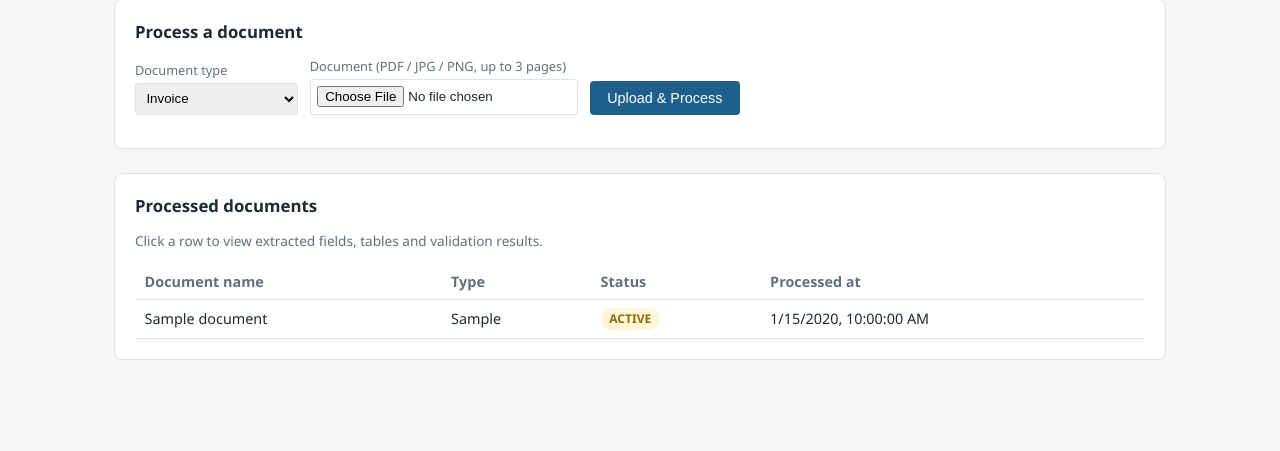
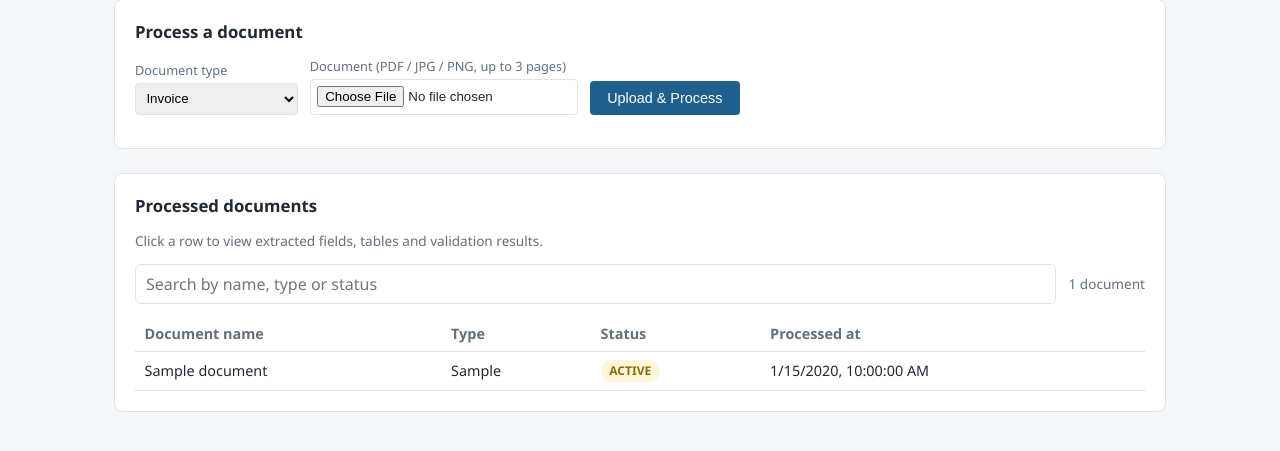
Before and after one commit to Manureddy148/Intelligent-Document-Extraction-Validation-API-Platform, a FastAPI app: page / in a window 1280 px wide. Shown: the part 84-535 px from the top of the page. Run offline with FastAPI, Linux system fonts and the light colour scheme; tables that the repository leaves empty hold one stand-in row (values such as "Sample post"); some libraries are stand-ins or nearby versions.

Commit message:
Harden the API contract, health check and dashboard against the brief
Audited the repository against every requirement in the case study and closed
the gaps found. Extraction accuracy is unchanged at 228/2/67 across the 50
dataset documents; these are API, frontend and configuration defects.

API:

- No endpoint declared a response_model, so Swagger documented the response as
  an untyped object. Each route now returns a Pydantic model and declares the
  controlled error envelopes a caller can receive (400/413/415/422 on upload,
  404 on get-by-name), which is what the /docs page is for.
- limit and offset were unbounded. They are now 1-500 and >= 0, so out-of-range
  paging is refused with 422 rather than attempted.

Health check: it reported {"status": "ok"} unconditionally. A process can start
cleanly and still be unable to reach its database or its OCR binary, and a
health endpoint that says "ok" in that state keeps a broken instance in the
load balancer. It now runs SELECT 1, queries the Tesseract version, and returns
503 with "degraded" when the database is unreachable.

Dashboard:

- Document names come from uploaded file names and were interpolated into
  innerHTML unescaped. A file named `<img src=x onerror=alert(1)>.jpg` executed
  in the browser; every interpolated value is now escaped. Verified against a
  real upload of that name: it renders as text, no element is injected and no
  dialog fires.
- Added a search box filtering by name, type or status, with a live match
  count - the brief expects processed documents to be searchable, and the table
  is unusable at 50 rows without it.

.env.example advertised IDEV_LLM_PROVIDER, which no setting reads, and
described the LLM path as "if/when implemented" when it exists. Corrected, and
every documented variable is now checked to map to a real Settings field.

Adds 4 tests (paging bounds, the OpenAPI contract, content-sniffed type
rejection, health degradation) for 62 total, and a README frontend section.
Screenshots regenerated from the running application.

Co-Authored-By: Claude Opus 5 <noreply@anthropic.com>
Claude-Session: https://claude.ai/code/session_01KDihiRTYzTrgWmqHF4z1nu

```diff
--- a/backend/app/api/routes/documents.py
+++ b/backend/app/api/routes/documents.py
@@ -1,4 +1,4 @@
-from fastapi import APIRouter, Depends, File, Form, UploadFile
+from fastapi import APIRouter, Depends, File, Form, Query, UploadFile
 from sqlalchemy.orm import Session
 
 from app.core.config import Settings, get_settings
@@ -6,29 +6,54 @@ from app.core.database import get_db
 from app.core.exceptions import DocumentNotFoundError
 from app.core.logging import get_logger
 from app.schemas.document import DocumentListResponse, DocumentSummary
-from app.schemas.extraction import DocumentType
+from app.schemas.extraction import DocumentType, ErrorResponse, ProcessingResult
 from app.services.document_service import DocumentService
 
 router = APIRouter(prefix="/documents", tags=["documents"])
 logger = get_logger(__name__)
 
+# Declared on the routes so Swagger shows callers exactly which controlled
+# error envelopes they can receive, not just the success case.
+_UPLOAD_ERRORS = {
+    400: {"model": ErrorResponse, "description": "Empty, corrupted, or over the page limit"},
+    413: {"model": ErrorResponse, "description": "File exceeds the maximum upload size"},
+    415: {"model": ErrorResponse, "description": "Not a PDF / JPG / PNG document"},
+    422: {"model": ErrorResponse, "description": "Text could not be extracted from the document"},
+}
 
-@router.post("/process")
+
+@router.post(
+    "/process",
+    response_model=ProcessingResult,
+    responses=_UPLOAD_ERRORS,
+    summary="Upload and process a document",
+    description=(
+        "Accepts a PDF / JPG / PNG of up to 3 pages as multipart form data. The file is "
+        "validated, read (native PDF text or OCR), parsed into structured fields and line "
+        "items, reconciled against the financial checks for its type, and stored. Returns "
+        "the complete structured result."
+    ),
+)
 async def process_document(
-    file: UploadFile = File(...),
-    document_type: DocumentType = Form(...),
+    file: UploadFile = File(..., description="The document to process (PDF, JPG or PNG)."),
+    document_type: DocumentType = Form(..., description="Which schema to extract against."),
     db: Session = Depends(get_db),
     settings: Settings = Depends(get_settings),
-) -> dict:
+) -> ProcessingResult:
     content = await file.read()
     service = DocumentService(db, settings)
     return service.process(filename=file.filename or "document", content=content, document_type=document_type)
 
 
-@router.get("")
+@router.get(
+    "",
+    response_model=DocumentListResponse,
+    summary="List processed documents",
+    description="Most recently processed first. Backs the dashboard table.",
+)
 async def list_documents(
-    limit: int = 100,
-    offset: int = 0,
+    limit: int = Query(100, ge=1, le=500, description="Maximum records to return."),
+    offset: int = Query(0, ge=0, description="Records to skip, for paging."),
     db: Session = Depends(get_db),
     settings: Settings = Depends(get_settings),
 ) -> DocumentListResponse:
@@ -40,12 +65,18 @@ async def list_documents(
     )
 
 
-@router.get("/{document_name}")
+@router.get(
+    "/{document_name}",
+    response_model=ProcessingResult,
+    responses={404: {"model": ErrorResponse, "description": "No result stored under that name"}},
+    summary="Retrieve the latest result by document name",
+    description="Returns the most recent stored result for this file name.",
+)
 async def get_document(
     document_name: str,
     db: Session = Depends(get_db),
     settings: Settings = Depends(get_settings),
-) -> dict:
+) -> ProcessingResult:
     service = DocumentService(db, settings)
     result = service.get_by_name(document_name)
     if result is None:
--- a/backend/app/services/ocr_service.py
+++ b/backend/app/services/ocr_service.py
@@ -20,6 +20,20 @@ class PageText:
     text: str
     ocr_used: bool
     rows: list[LayoutRow] = field(default_factory=list)
+
+
+def tesseract_version() -> str | None:
+    """The installed Tesseract version, or None if the binary is unreachable.
+
+    Used by the health endpoint: OCR is a system binary rather than a Python
+    dependency, so a deployment can start cleanly and still be unable to read a
+    scanned page.
+    """
+    try:
+        return str(pytesseract.get_tesseract_version())
+    except Exception:
+        logger.exception("Tesseract is not available")
+        return None
 
 
 class OcrService:
--- a/frontend/static/css/styles.css
+++ b/frontend/static/css/styles.css
@@ -225,3 +225,44 @@ pre.json-view {
 .checks-table td.na {
   color: var(--na);
 }
+
+.toolbar {
+  display: flex;
+  align-items: center;
+  gap: 12px;
+  flex-wrap: wrap;
+  margin-bottom: 12px;
+}
+
+.toolbar input[type="search"] {
+  flex: 1 1 260px;
+  min-width: 0;
+  padding: 8px 10px;
+  font: inherit;
+  color: inherit;
+  background: var(--surface, #fff);
+  border: 1px solid var(--border, #d7dbe0);
+  border-radius: 6px;
+}
+
+.toolbar input[type="search"]:focus {
+  outline: 2px solid #2f6fb3;
+  outline-offset: 1px;
+}
+
+.toolbar .status-line {
+  margin: 0;
+  white-space: nowrap;
+}
+
+.visually-hidden {
+  position: absolute;
+  width: 1px;
+  height: 1px;
+  margin: -1px;
+  padding: 0;
+  overflow: hidden;
+  clip: rect(0 0 0 0);
+  white-space: nowrap;
+  border: 0;
+}
--- a/frontend/static/js/dashboard.js
+++ b/frontend/static/js/dashboard.js
@@ -4,42 +4,81 @@
   const form = document.getElementById("upload-form");
   const statusEl = document.getElementById("upload-status");
   const submitBtn = document.getElementById("submit-btn");
+  const searchInput = document.getElementById("search");
+  const countEl = document.getElementById("documents-count");
+
+  let documents = [];
+
+  // Document names come from uploaded file names, so they are attacker-controlled
+  // and must never reach innerHTML raw.
+  function escapeHtml(value) {
+    return String(value).replace(/[&<>"']/g, (ch) => ({
+      "&": "&amp;", "<": "&lt;", ">": "&gt;", '"': "&quot;", "'": "&#39;",
+    }[ch]));
+  }
 
   function badgeFor(status) {
     const normalized = (status || "").toUpperCase();
     const cls = normalized === "PASS" ? "pass" : normalized === "FAILED" || normalized === "FAIL" ? "fail" : "na";
-    return `<span class="badge ${cls}">${normalized || "UNKNOWN"}</span>`;
+    return `<span class="badge ${cls}">${escapeHtml(normalized || "UNKNOWN")}</span>`;
   }
 
-  async function loadDocuments() {
-    tbody.innerHTML = "<tr><td colspan=\"4\">Loading...</td></tr>";
-    try {
-      const response = await fetch(`${apiPrefix}/documents`);
-      if (!response.ok) throw new Error(`Failed to load documents (${response.status})`);
-      const data = await response.json();
-      if (!data.documents || data.documents.length === 0) {
-        tbody.innerHTML = "<tr><td colspan=\"4\">No documents processed yet.</td></tr>";
+  function render() {
+    const query = (searchInput.value || "").trim().toLowerCase();
+    const matches = query
+      ? documents.filter(
+          (doc) =>
+            doc.document_name.toLowerCase().includes(query) ||
+            doc.document_type.toLowerCase().includes(query) ||
+            (doc.processing_status || "").toLowerCase().includes(query)
+        )
+      : documents;
+
+    countEl.textContent = query
+      ? `${matches.length} of ${documents.length} documents`
+      : `${documents.length} document${documents.length === 1 ? "" : "s"}`;
+
+    if (!matches.length) {
+      const message = documents.length
+        ? `No documents match "${escapeHtml(searchInput.value)}".`
+        : "No documents processed yet.";
+      tbody.innerHTML = `<tr><td colspan="4">${message}</td></tr>`;
       return;
     }
+
     tbody.innerHTML = "";
-      data.documents.forEach((doc) => {
+    matches.forEach((doc) => {
       const row = document.createElement("tr");
       row.className = "clickable-row";
       row.innerHTML = `
-          <td>${doc.document_name}</td>
-          <td>${doc.document_type}</td>
+        <td>${escapeHtml(doc.document_name)}</td>
+        <td>${escapeHtml(doc.document_type)}</td>
         <td>${badgeFor(doc.processing_status)}</td>
-          <td>${new Date(doc.updated_at).toLocaleString()}</td>
+        <td>${escapeHtml(new Date(doc.updated_at).toLocaleString())}</td>
       `;
       row.addEventListener("click", () => {
         window.location.href = `/documents/${encodeURIComponent(doc.document_name)}`;
       });
       tbody.appendChild(row);
     });
+  }
+
+  async function loadDocuments() {
+    tbody.innerHTML = '<tr><td colspan="4">Loading...</td></tr>';
+    try {
+      const response = await fetch(`${apiPrefix}/documents?limit=500`);
+      if (!response.ok) throw new Error(`Failed to load documents (${response.status})`);
+      const data = await response.json();
+      documents = data.documents || [];
+      render();
     } catch (err) {
-      tbody.innerHTML = `<tr><td colspan="4" class="error-text">${err.message}</td></tr>`;
+      documents = [];
+      countEl.textContent = "";
+      tbody.innerHTML = `<tr><td colspan="4" class="error-text">${escapeHtml(err.message)}</td></tr>`;
     }
   }
+
+  searchInput.addEventListener("input", render);
 
   form.addEventListener("submit", async (event) => {
     event.preventDefault();
@@ -65,7 +104,7 @@
         const message = data.error ? `${data.error.code}: ${data.error.message}` : "Processing failed.";
         throw new Error(message);
       }
-      statusEl.textContent = `Processed "${data.document_name}" — status: ${data.processing_status}.`;
+      statusEl.textContent = `Processed "${data.document_name}" — status: ${data.processing_status}, validation: ${data.validation.overall_status}.`;
       form.reset();
       await loadDocuments();
     } catch (err) {
--- a/frontend/templates/dashboard.html
+++ b/frontend/templates/dashboard.html
@@ -36,6 +36,11 @@
     <section class="card">
       <h2>Processed documents</h2>
       <p class="status-line">Click a row to view extracted fields, tables and validation results.</p>
+      <div class="toolbar">
+        <label class="visually-hidden" for="search">Search processed documents</label>
+        <input type="search" id="search" placeholder="Search by name, type or status" autocomplete="off" />
+        <span class="status-line" id="documents-count"></span>
+      </div>
       <table id="documents-table">
         <thead>
           <tr>
```
Also changed, not shown: backend/app/api/routes/health.py (+45 -4 lines), backend/app/schemas/health.py (added, +8 -0 lines), backend/tests/test_api.py (+62 -1 lines), README.md, 4 other files. Lines whose indentation alone changed are shown as unchanged.
